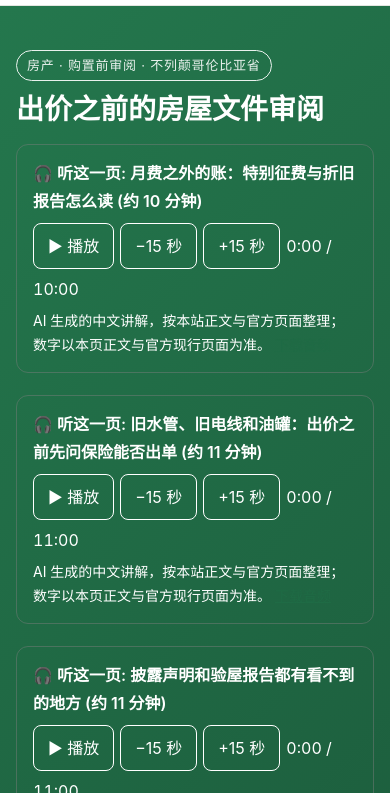
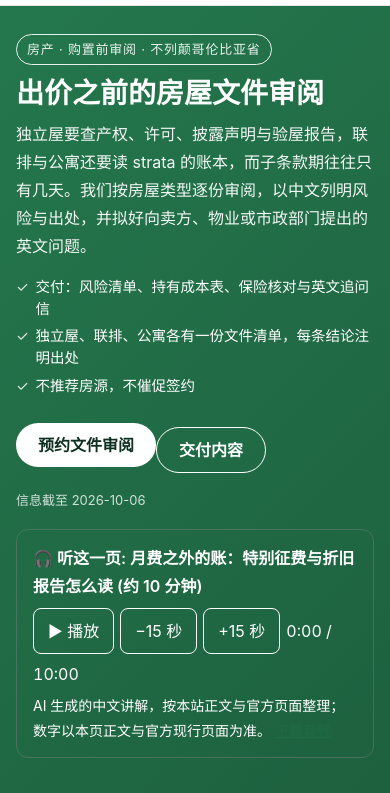
Before and after one commit to veryvisa/bc-home-buyer-risk-review, a plain HTML site: page index.html in a window 390 px wide. Shown: the part 51-844 px from the top of the page. Drawn offline with Linux system fonts and the light colour scheme.

Commit message:
首屏：播放器排到主按钮之后、手机要点改短列表；文案读者化（veryvisa-services d58d85f）

```diff
--- a/assets/site.css
+++ b/assets/site.css
@@ -122,6 +122,14 @@ img,svg{max-width:100%}
 
 @media (min-width:760px){.form{padding:28px}.sec{padding:64px 0}}
 @media (max-width:480px){.btn-ghost{margin:10px 0 0}.vv-site{display:none}}
+/* 手机首屏收紧（copy-audit-1120）：三条要点改成勾选短列表、去掉卡片框，主按钮落在 390×844 首屏内 */
+@media (max-width:600px){.hero .wrap{padding-top:28px;padding-bottom:32px}.hero h1{margin-bottom:10px}.hero .sub{margin-bottom:16px}
+.hero-points{gap:6px;margin-bottom:20px}.hero-points li{background:none;border:0;border-radius:0;padding:0 0 0 1.35em;position:relative;font-size:14.5px}
+.hero-points li::before{content:"✓";position:absolute;left:0;top:0;opacity:.85}}
+/* 首屏里的音频播放器排到按钮与日期之后（各宽度）：读者先看到用途与主按钮 */
+.hero .wrap{display:flex;flex-wrap:wrap;align-items:center}.hero .wrap>*{flex:0 0 100%}
+.hero .wrap>.kicker,.hero .wrap>.btn{flex:0 0 auto}.hero .wrap>.kicker{margin-right:100%}
+.hero .wrap>.hero-points{max-width:none}.hero .wrap>.asof{order:2}.hero .wrap>.site-audio{order:3}
 @media print{.vv-top,.toc,.contact,.vv-foot{display:none}}
 
 /* 子页面：面包屑与站内导航（kit 2026-10-06） */
```
